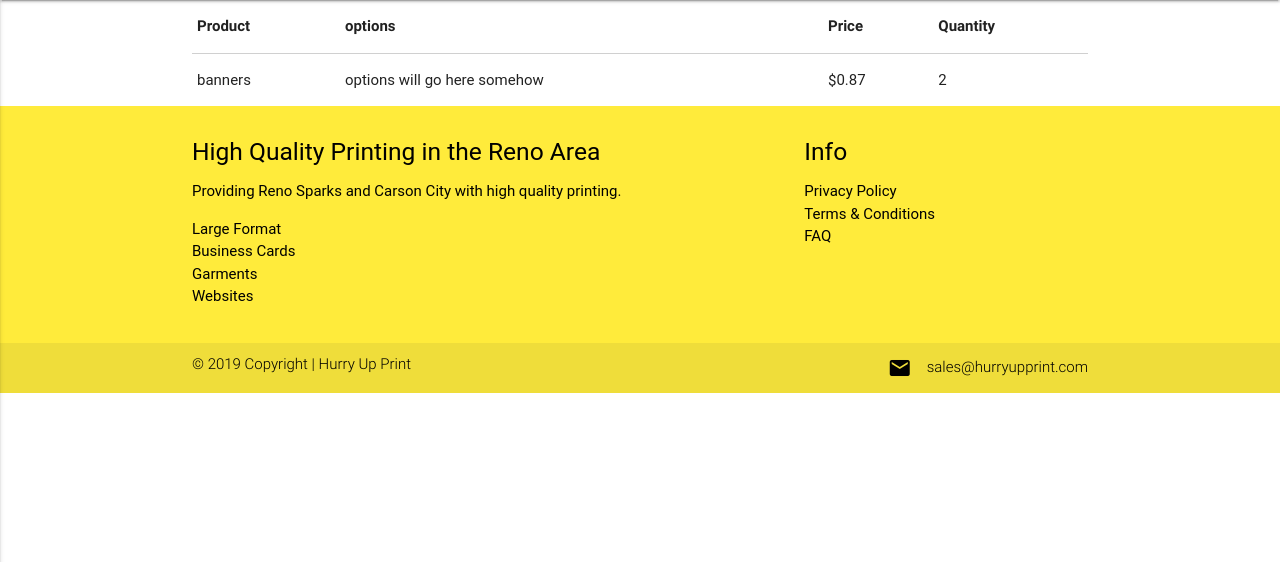
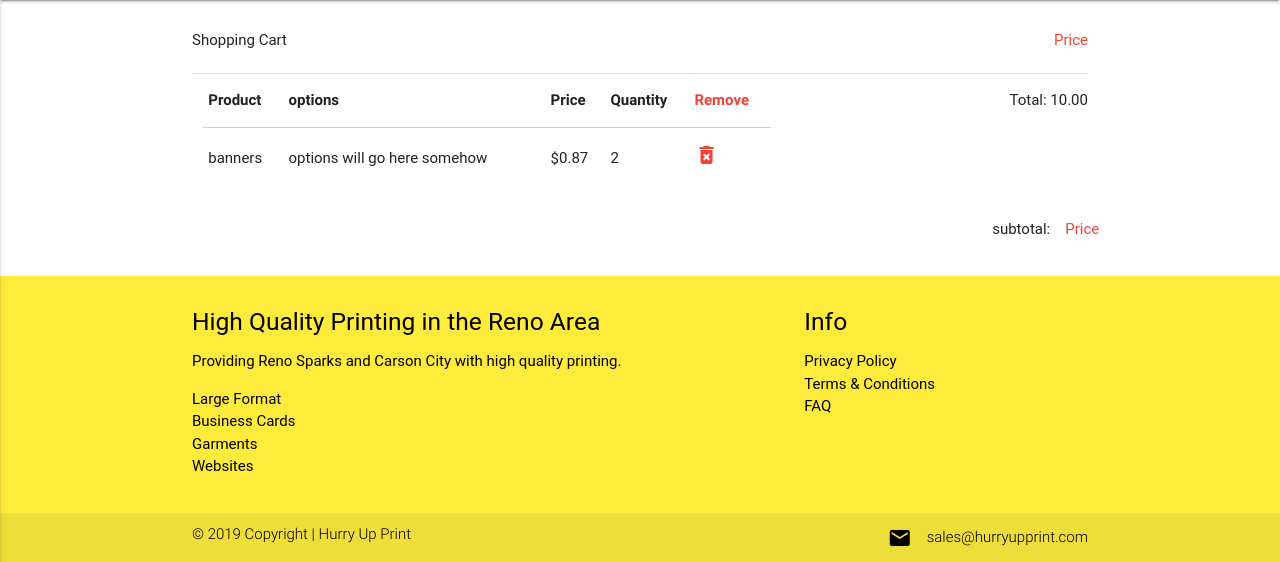
Before and after one commit to wcolts2000/hup-client, a PHP site: page /user/shopping_cart.php in a window 1280 px wide. Shown: the part 64-626 px from the top of the page. Run offline with PHP 8.4, Linux system fonts and the light colour scheme; some libraries are stand-ins or nearby versions; some web fonts are replaced.

Commit message:
stytlng shopping cart layout

```diff
--- a/css/styles.css
+++ b/css/styles.css
@@ -384,3 +384,30 @@ textarea.materialize-textarea {
   border-radius: 50px;
   line-height: initial;
 }
+
+.cart-header,
+.cart-footer {
+  display: flex;
+  width: 100%;
+  align-items: baseline;
+}
+
+.cart-header {
+  justify-content: space-between;
+}
+
+.cart-heading {
+  font-size: 1rem;
+}
+
+.cart-footer {
+  justify-content: flex-end;
+}
+
+.cart-subtotal {
+  padding-right: 1rem;
+}
+
+.cart-right p {
+  text-align: right;
+}
--- a/user/shopping_cart.php
+++ b/user/shopping_cart.php
@@ -5,10 +5,15 @@
 
 <!-- CONTAINER -->
 <div class="container">
+  <div class="cart-header">
+    <h1 class="cart-heading">Shopping Cart</h1>
+    <p class="cart-price red-text">Price</p>
+  </div>
+  <div class="divider"></div>
 
   <!-- MAIN -->
-  <main class="lf-main">
-
+  <main class="row">
+    <div class="col s12 m12 l8 cart-left mb1">
       <!-- PRODUCTS -->
       <div class="col s12">
         <table>
@@ -18,6 +23,7 @@
               <th>options</th>
               <th>Price</th>
               <th>Quantity</th>
+              <th class="red-text">Remove</th>
             </tr>
           </thead>
 
@@ -27,11 +33,20 @@
               <td>options will go here somehow</td>
               <td>$0.87</td>
               <td>2</td>
+              <td class="red-text"><i class="material-icons">delete_forever</i></td>
             </tr>
           </tbody>
         </table>
       </div> <!-- END PRODUCTS -->
-
+    </div>
+    <div class="col s12 m12 l4 cart-right mb1">
+      <p>Total: 10.00</p>
+    </div>
+    <div class="cart-footer">
+      <div class="divider"></div>
+      <p class="cart-subtotal">subtotal:</p>
+      <p class="cart-total red-text">Price</p>
+    </div>
   </main>
 
 </div> <!-- END CONTAINER -->
```
Lines whose indentation alone changed are shown as unchanged.
